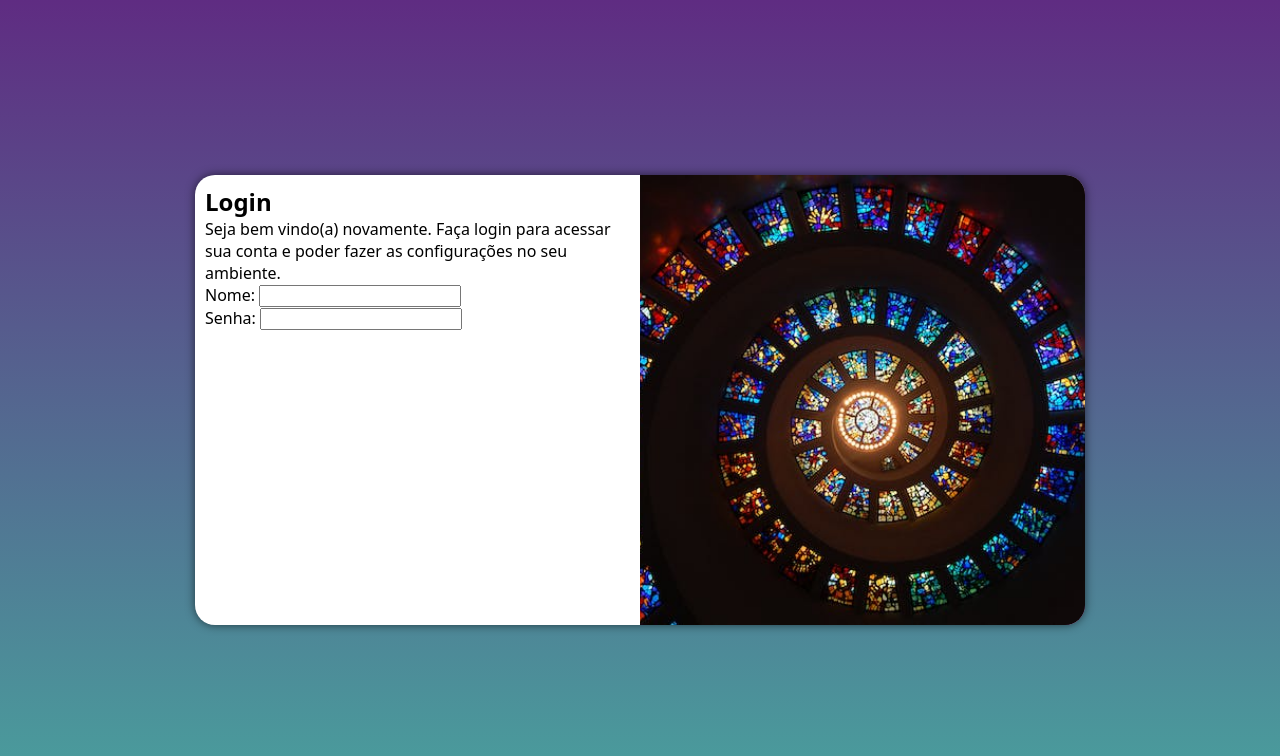
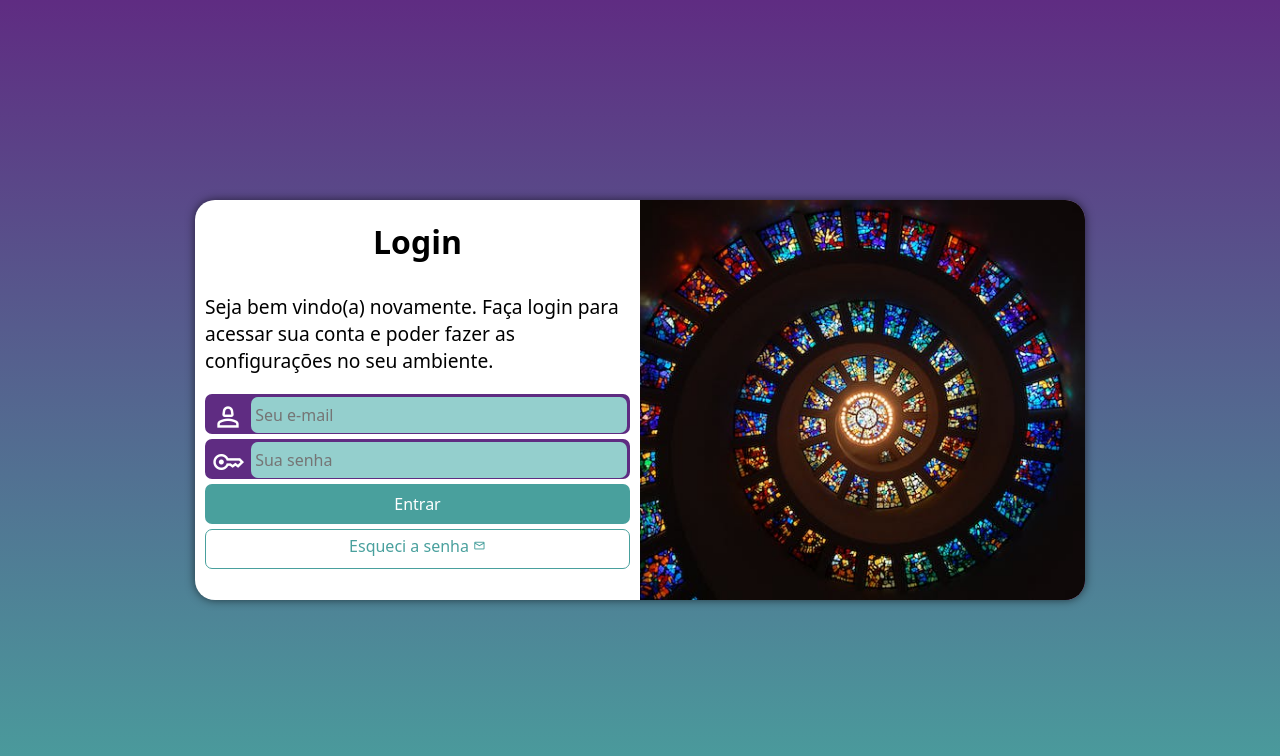
Before and after one commit to Alissonaraujodev/projeto-login, a plain HTML site: page index.html in a window 1280 px wide. Drawn offline with nearby package versions, Linux system fonts and the light colour scheme.

Commit message:
finalizando projeto login

```diff
--- a/estilos/media-query.css
+++ b/estilos/media-query.css
@@ -6,7 +6,8 @@
     }
 
     section#login{
-        width:80vw
+        width:80vw;
+        height: 310px;
     }
     section#login > div#imagem{
         float: left;
@@ -24,6 +25,7 @@
     }
     section#login{
         width: 890px;
+        height: 400px;
     }
     section#login > div#imagem{
         float: right;
@@ -34,4 +36,11 @@
         float: left;
         width: 50%;
     }
+    div#formulario > h1 {
+        font-size: 2em;
+    }
+    div#formulario > p{
+        font-size: 1.2em;
+        margin: 20px 0px;
+    }
 }
--- a/estilos/style.css
+++ b/estilos/style.css
@@ -25,13 +25,13 @@ section#login{
     position: absolute;
     top: 50%;
     left: 50%;
-    transform: translate(-50%, -50%);
     overflow: hidden;
     background-color: white;
-    width: 250px;
-    height: 450px;
+    width: 300px;
+    height: 500px;
     border-radius: 20px;
     box-shadow: 0px 0px 10px rgba(0, 0, 0, 0.589);
+    transform: translate(-50%, -50%);
     transition: width 0.5s, height 0.5s;
     transition-timing-function: ease;
 }
@@ -47,3 +47,77 @@ section#login > div#formulario{
     display: block;
     padding: 10px;
 }
+
+div#formulario > h1 {
+    text-align: center;
+    padding: 10px;
+}
+div#formulario > p{
+    font-size: 0.8em;
+}
+form > div.campo{
+    background-color: var(--cor2);
+    border: 2px solid var(--cor2);
+    display: block;
+    width: 100%;
+    height: 40px;
+    border-radius: 7px;
+    margin: 5px 0px;
+}
+div.campo > label{
+    display: none;
+}
+div.campo> span{
+    color: white;
+    font-size: 2em;
+    width: 40px;
+    padding: 5px;
+}
+
+div.campo > input {
+    background-color: #94cfcd;
+    font-size: 1em;
+    height: 99%;
+    width: calc(100% - 45px);
+    border: 0px;
+    border-radius: 7px;
+    padding: 4px;
+    transform: translateY(-12px);
+}
+div.campo > input:focus-within{
+    background-color: white;
+}
+form > input[type=submit]{
+    display: block;
+    font-size: 1em;
+    width: 100%;
+    height: 40px;
+    background-color: var(--cor1);
+    color: white;
+    border: none;
+    border-radius: 7px;
+    cursor: pointer;
+}
+form > input[type=submit]:hover{
+    background-color:#2d6462;
+}
+form > a.botao{
+    display: block;
+    text-align: center;
+    font-size: 1em;
+    width: 100%;
+    height: 40px;
+    padding-top: 5px;
+    margin-top: 5px;
+    background-color: #fff;
+    color: #49a09d;
+    border:  1px solid #49a09d;
+    border-radius: 7px;
+    text-decoration: none;
+}
+form > a.botao:hover{
+    background-color: #6cd3cf;
+}
+form > a.botao > span{
+    font-size: 0.8em;
+}
--- a/index.html
+++ b/index.html
@@ -6,6 +6,7 @@
     <title>Progeto Login</title>
     <link rel="stylesheet" href="estilos/style.css">
     <link rel="stylesheet" href="estilos/media-query.css">
+    <link rel="stylesheet" href="https://fonts.googleapis.com/css2?family=Material+Symbols+Outlined:opsz,wght,FILL,GRAD@20..48,100..700,0..1,-50..200" />
 </head>
 <body>
    <main>
@@ -16,11 +17,22 @@
         <div id="formulario">
              <h1>Login</h1>
             <p>Seja bem vindo(a) novamente. Faça login para acessar sua conta e poder fazer as configurações no seu ambiente. </p>
-            <form action="login.php" method="post">
-                <label for="inome">Nome: </label>
-                <input type="text" name="nome" id="inome" required ><br>
-                <label for="isenha">Senha: </label>
-                <input type="password" name="senha" id="isenha" required>
+
+            <form action="login.php" method="post" autocomplete="on">
+                <div class="campo">
+                    <span class="material-symbols-outlined">person_2</span>
+                    <input type="email" name="login" id="ilogin" placeholder="Seu e-mail" autocomplete="email" required maxlength="30">
+                    <label for="ilogin">Login</label>
+                </div>
+
+                <div class="campo">
+                    <span class="material-symbols-outlined">key</span>
+                    <input type="password" name="senha" id="isenha" placeholder="Sua senha" autocomplete="current-password" required minlength="8" maxlength="20">
+                    <label for="isenha">Senha</label>
+                </div>
+
+                <input type="submit" value="Entrar">
+                <a href="esqueci.html" class="botao">Esqueci a senha <span class="material-symbols-outlined">mail</span></a>
 
             </form>
 
```
